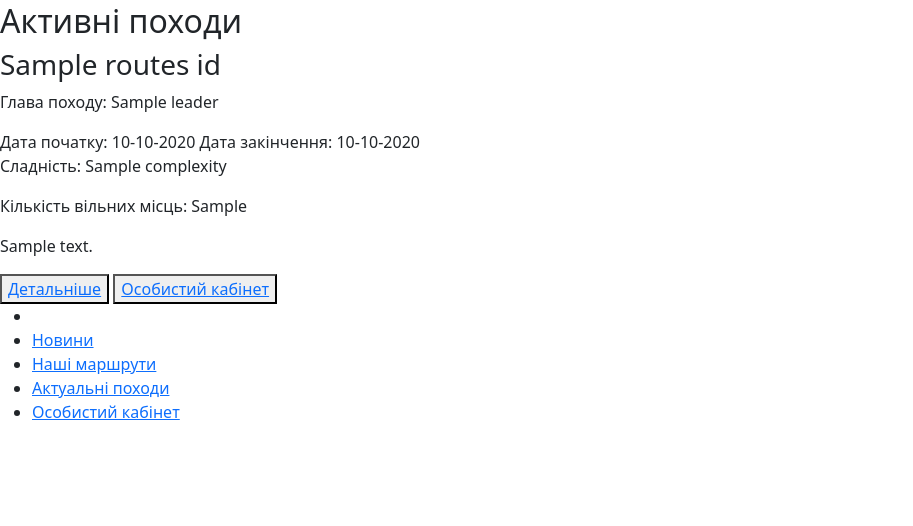
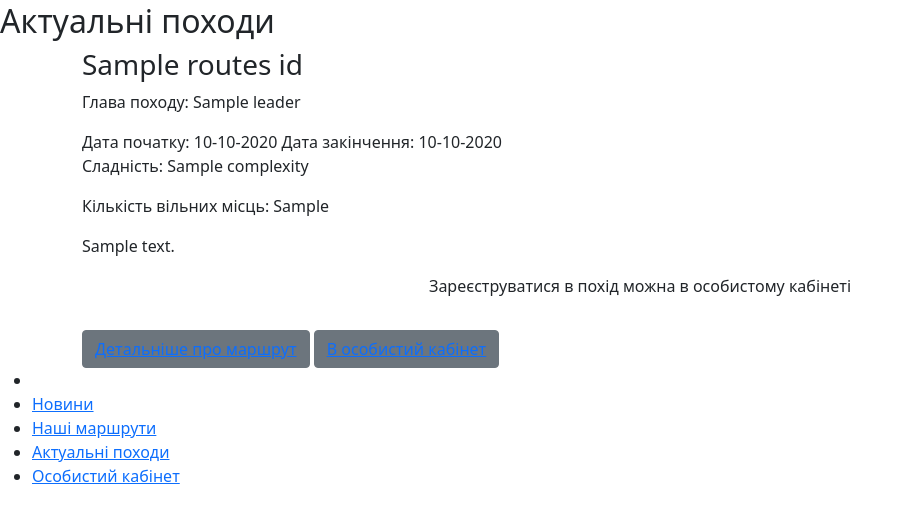
Before and after one commit to KorenivskyOlexandr/carpatianknights, a Django app: template carpatianknights/route/templates/route/active_tours.html in a window 1280 px wide. Shown: the part 54-580 px from the top of the page, without its empty margins (0-913 px from the left). Run offline with Django 3.2, Linux system fonts and the light colour scheme; the template is opened without the code that fills it: most values are stand-ins (such as "Sample title", 1, 10 or a date in 2020); style sheets or scripts are compiled from the project's sources; parts of the project's set-up code (start-up, migrations or seed data) failed here and were passed over.

Commit message:
stylization active route page and small fix

```diff
--- a/carpatianknights/route/templates/route/active_tours.html
+++ b/carpatianknights/route/templates/route/active_tours.html
@@ -2,32 +2,33 @@
 {% load active_tour_tags %}
 {% load static %}
 {% block content %}
-    <div class="headers-container"><h2>Активні походи</h2></div>
+    <div class="headers-container"><h2>Актуальні походи</h2></div>
     <div class="active-tours-container">
+        <div class="container">
             {% for active_tour in active_tour_list %}
-            <div class="tour-card">
+                <div class="tour-card row">
+                    <div class="col-12">
                         <h3>{{ active_tour.routes_id.name }}</h3>
                         <p>Глава походу: {{ active_tour.leader }}</p>
                         <span>Дата початку: {{ active_tour.start_day|date:"d-m-Y" }} </span>
                         <span>Дата закінчення: {{ active_tour.stop_day|date:"d-m-Y" }} </span>
                         <p>Сладність: {{ active_tour.routes_id.complexity }}</p>
                         <p>Кількість вільних місць: {{ active_tour.free_places }}</p>
-                {% comment %} <progress value="{{ active_tour.routes_id.complexity }}"></progres> {% endcomment %}
                         <div class="active_tour_description">{{ active_tour.routes_id.description|markdown|truncatewords_html:80 }}</div>
-{#                <div class="active_tour_image">#}
-{#                    {% for tour_image in active_tour.routes_id.photos.all %}#}
-{#                        <img src="{{ tour_image.image.url }}" alt="">#}
-{#                    {% endfor %}#}
-{#                </div>#}
-                <button class="button_active_tour">
-                    <a class="href_detail" href="{{ active_tour.routes_id.get_absolute_url }}">Детальніше</a>
+                        <p class="text-center">Зареєструватися в похід можна в особистому кабінеті</p>
+                        <div class="col-12 pt-3">
+                            <button class="button_active_tour btn btn-secondary">
+                                <a class="href_detail"
+                                   href="{{ active_tour.routes_id.get_absolute_url }}">Детальніше про маршрут</a>
                             </button>
-                <button class="button_register">
-                    <a class="href_register" href="/account">Особистий кабінет</a>
+                            <button class="button_register btn btn-secondary">
+                                <a class="href_register" href="/account">В особистий кабінет</a>
                             </button>
                         </div>
-
+                    </div>
+                </div>
             {% endfor %}
+        </div>
     </div>
 
 {% endblock %}
--- a/src/sass/layouts/_l-footer.scss
+++ b/src/sass/layouts/_l-footer.scss
@@ -17,4 +17,9 @@ footer {
     border-top: 5vh solid transparent;
     border-right: 100vw solid $main-bg-color;
   }
+  p {
+    margin-top: 10px;
+    padding-left: 20px;
+    padding-right: 20px;
+  }
 }
```
Also changed, not shown: carpatianknights/route/templates/route/route.html (+5 -5 lines), src/sass/layouts/_l-active-tours.scss (+14 -1 lines). Lines whose indentation alone changed are shown as unchanged.
